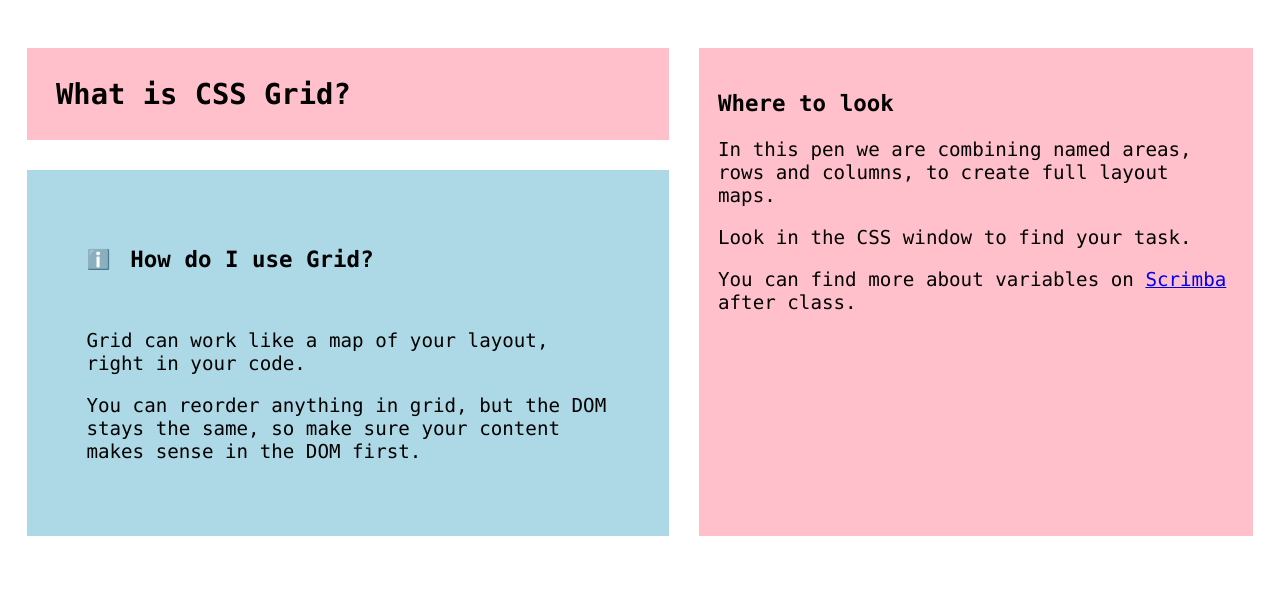
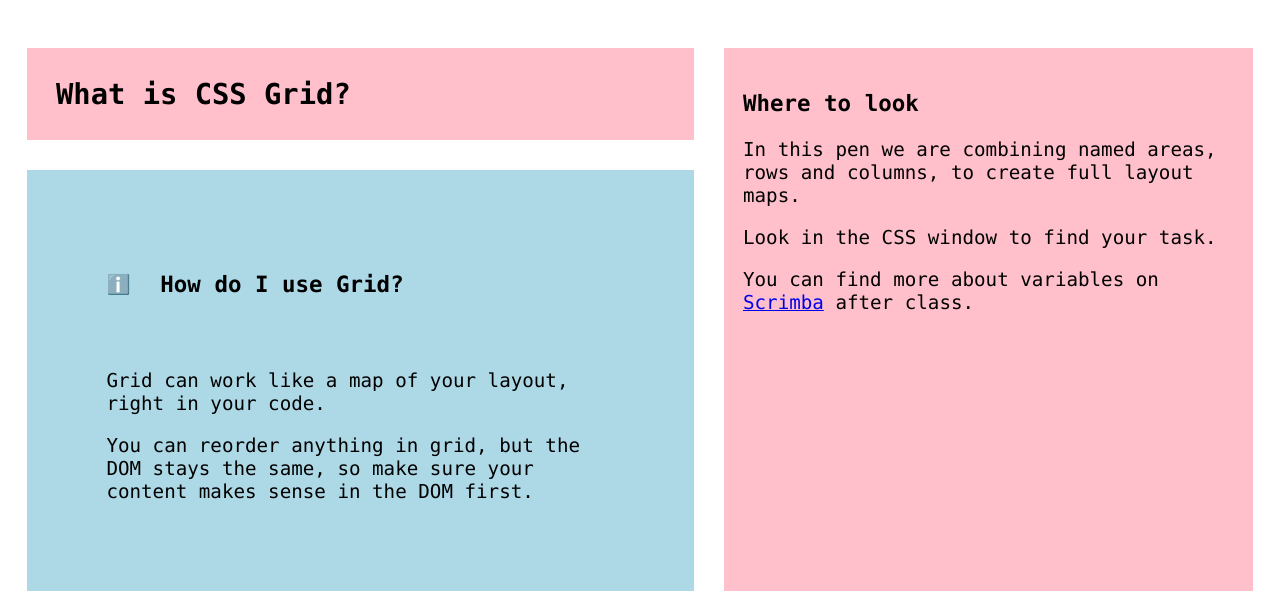
Before and after one commit to bazmurphy/html-css-grid-exercises, a plain HTML site: page 03/index.html in a window 1280 px wide. Shown: the part 114-705 px from the top of the page. Drawn offline with Linux system fonts and the light colour scheme.

Commit message:
03 complete

```diff
--- a/03/style.css
+++ b/03/style.css
@@ -21,7 +21,8 @@ main section {
   grid-area: section;
   background: lightblue;
   display: grid;
-  gap: 15px 20px;
+  /* gap: 15px 20px; */
+  gap: var(--spacing);
   /* Combine named areas and grid templates (row and column) to perfectly size your layouts.
   Here the dots represent empty cells, used like padding.  */
 
@@ -30,8 +31,10 @@ main section {
     ". icon heading ."
     ". copy copy    ."
     ". .    .       .";
-  grid-template-columns: 20px auto 1fr 20px;
-  grid-template-rows: 20px auto 1fr 20px;
+  /* grid-template-columns: 20px auto 1fr 20px; */
+  /* grid-template-rows: 20px auto 1fr 20px; */
+  grid-template-columns: var(--spacing) auto 1fr var(--spacing);
+  grid-template-rows: var(--spacing) auto 1fr var(--spacing);
 
   /* TASK ONE (there is only one task)
   Size the spacing in the grid template with a CSS variable.
```
